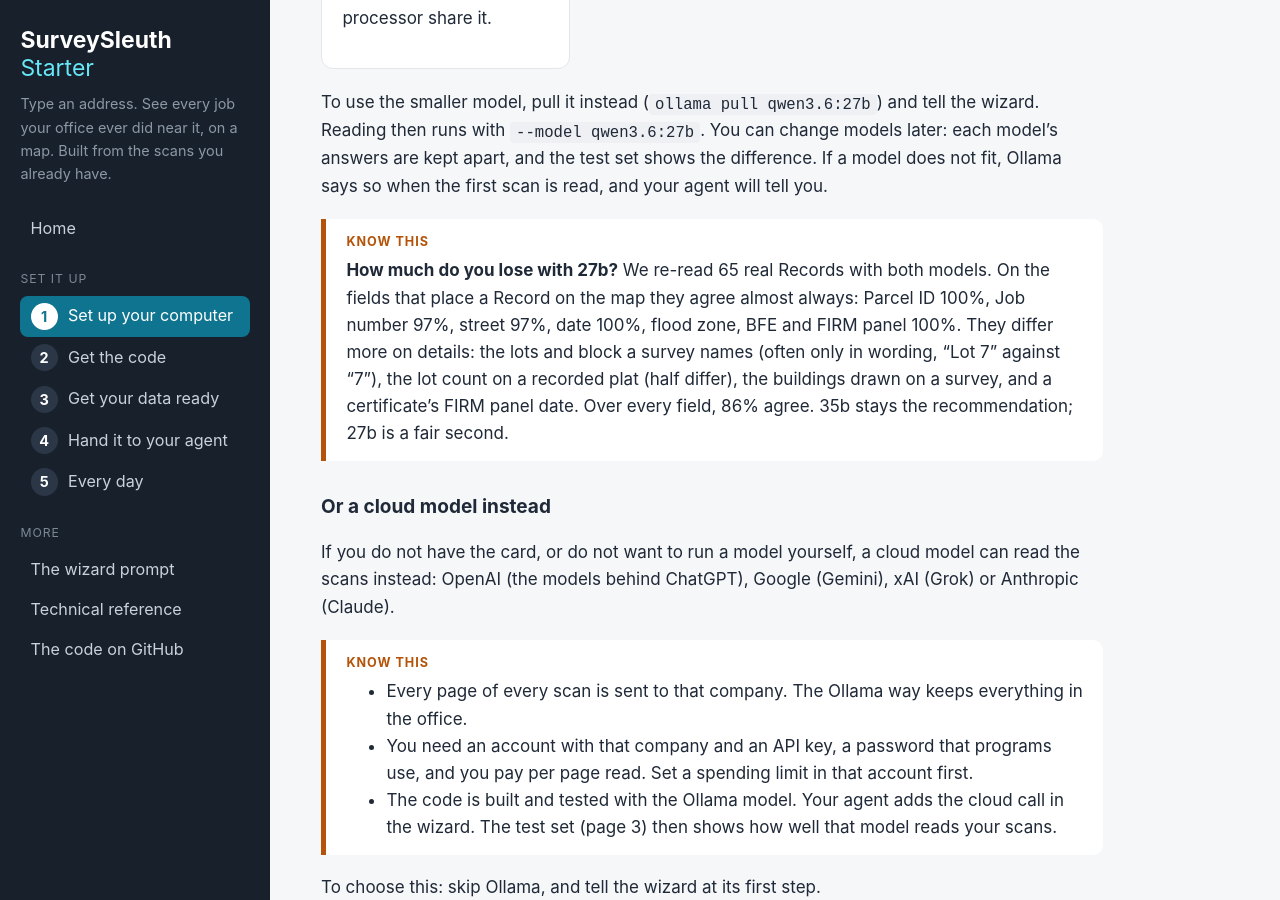
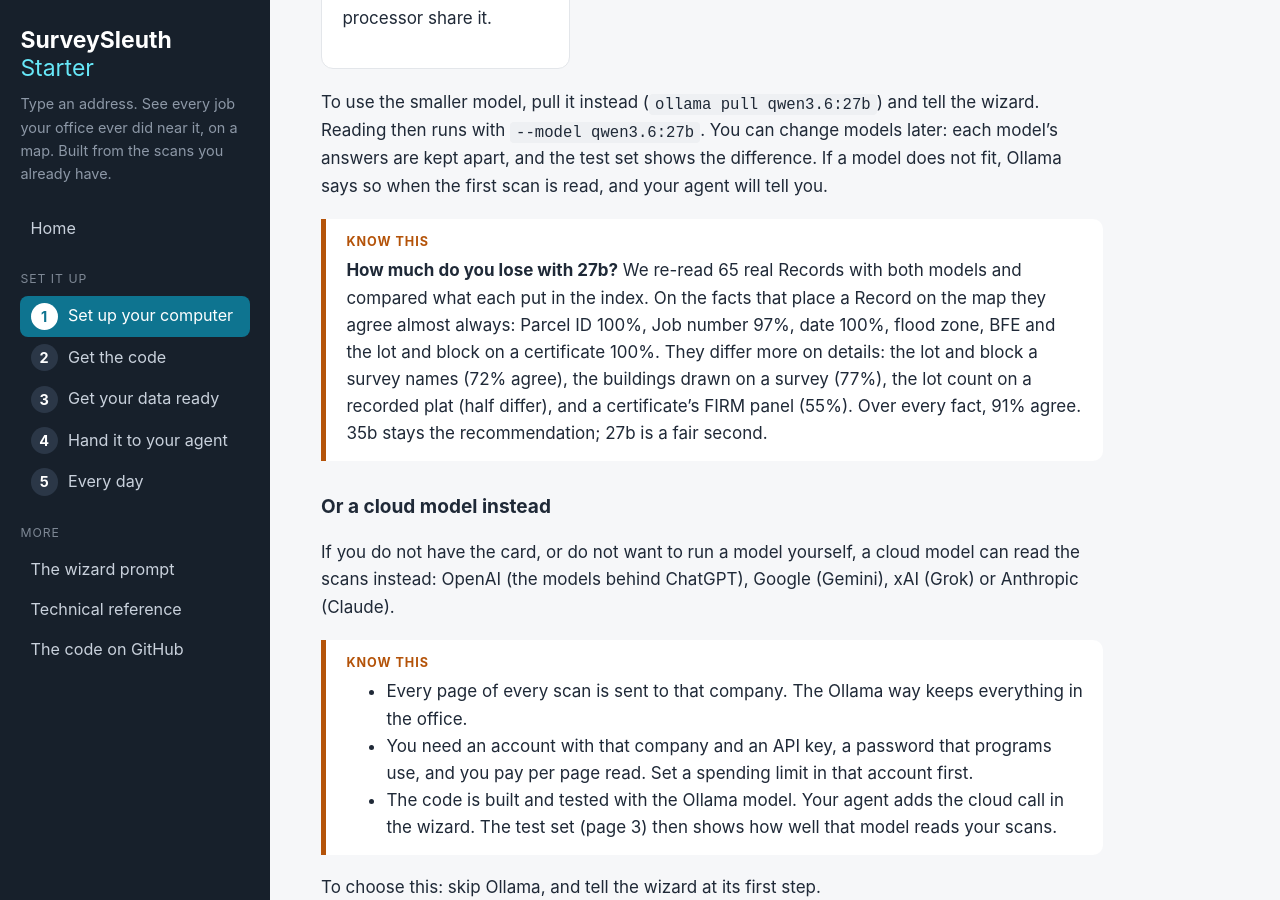
Before and after one commit to RickSmith/SurveySleuth-Starter, a Jekyll site: the page built from docs/1-setup.md, in a window 1280 px wide and 900 px high, scrolled down 4292 px. Built offline with Jekyll 4.4.1, drawn with Linux system fonts in a browser that asks for light colours; our own code applies the rules of GitHub Pages for plain Markdown files.

Commit message:
27b numbers measured at the Fact level, after the code's own Lot and Block cleaning
Co-Authored-By: Claude Fable 5.1 <noreply@anthropic.com>

```diff
--- a/docs/1-setup.md
+++ b/docs/1-setup.md
@@ -173,11 +173,11 @@ To use the smaller model, pull it instead (`ollama pull qwen3.6:27b`) and tell t
 difference. If a model does not fit, Ollama says so when the first scan is read, and your agent will tell you.
 
 <div class="warn" markdown="1">
-**How much do you lose with 27b?** We re-read 65 real Records with both models. On the fields that place a Record on
-the map they agree almost always: Parcel ID 100%, Job number 97%, street 97%, date 100%, flood zone, BFE and FIRM
-panel 100%. They differ more on details: the lots and block a survey names (often only in wording, "Lot 7" against
-"7"), the lot count on a recorded plat (half differ), the buildings drawn on a survey, and a certificate's FIRM panel
-date. Over every field, 86% agree. 35b stays the recommendation; 27b is a fair second.
+**How much do you lose with 27b?** We re-read 65 real Records with both models and compared what each put in the
+index. On the facts that place a Record on the map they agree almost always: Parcel ID 100%, Job number 97%, date
+100%, flood zone, BFE and the lot and block on a certificate 100%. They differ more on details: the lot and block a
+survey names (72% agree), the buildings drawn on a survey (77%), the lot count on a recorded plat (half differ), and a
+certificate's FIRM panel (55%). Over every fact, 91% agree. 35b stays the recommendation; 27b is a fair second.
 </div>
 
 ### Or a cloud model instead
```
